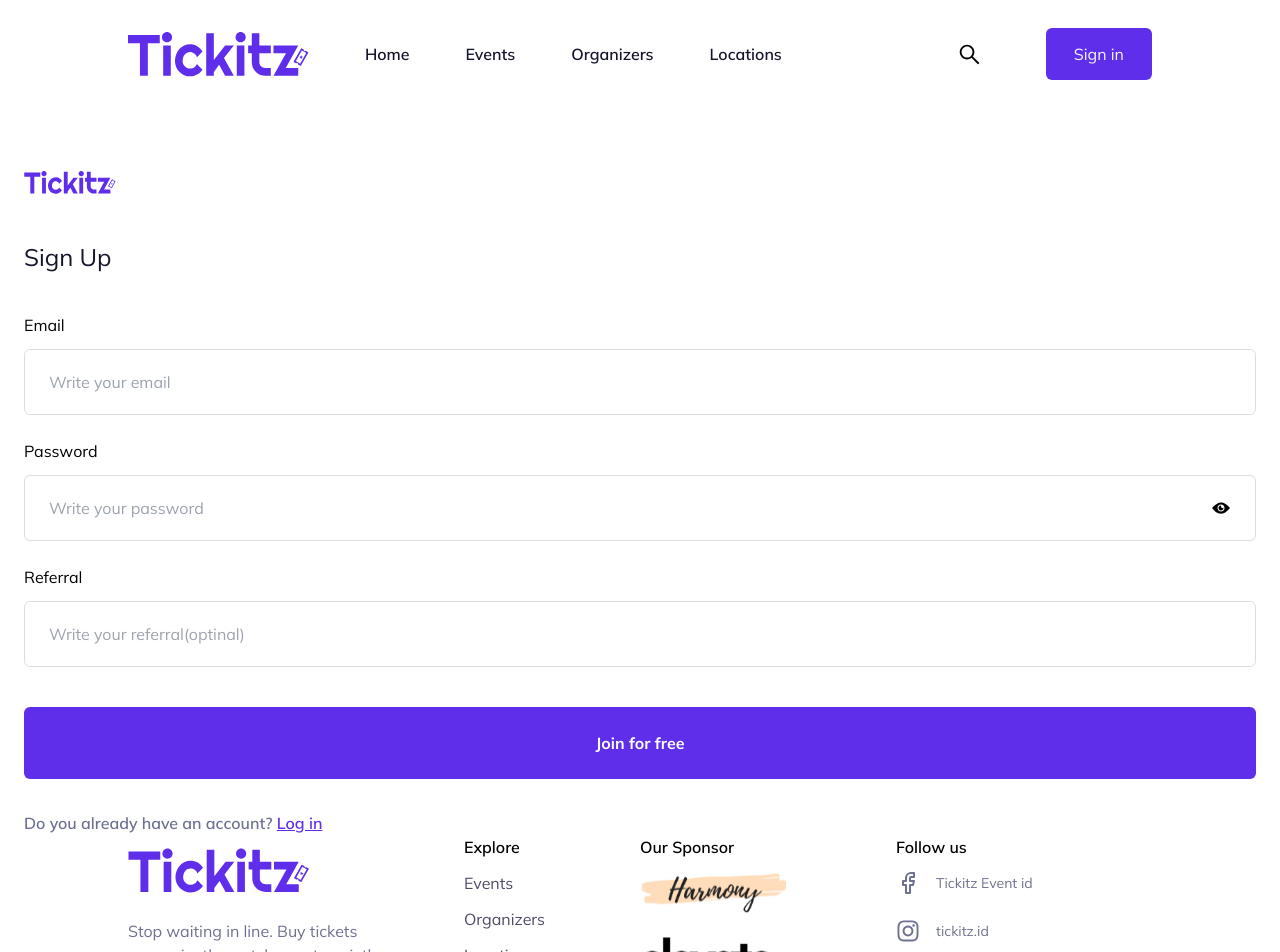
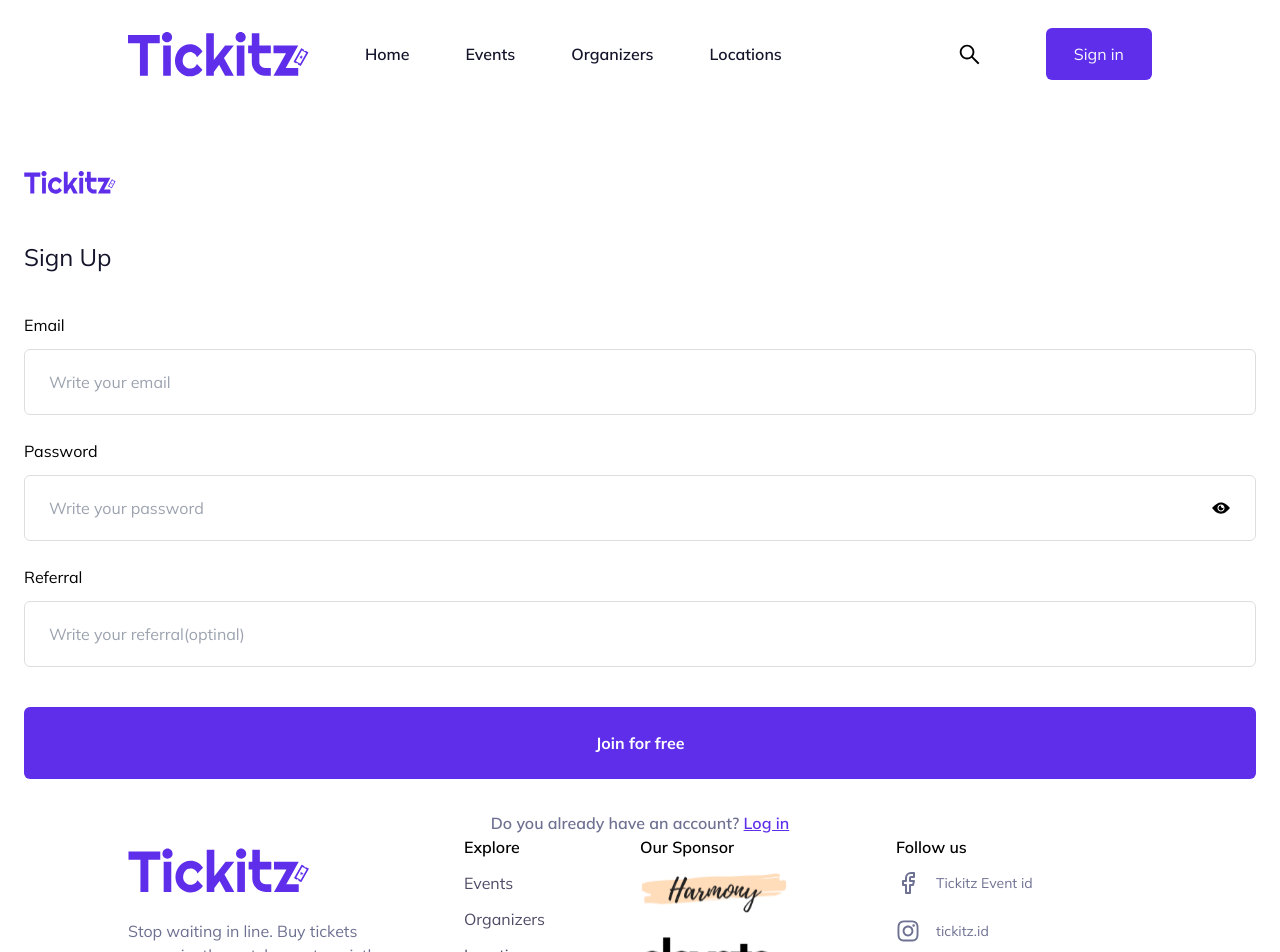
Before and after one commit to Yosef1997/miniproject, a Next.js app: page /signup in a window 1280 px wide. Shown: the top 952 px of the page. Built offline with nearby package versions, Linux system fonts and the light colour scheme.

Commit message:
style: change text align paragraph in signin and signup to center

```diff
--- a/app/signin/page.tsx
+++ b/app/signin/page.tsx
@@ -97,7 +97,7 @@
           )
         }}
       </Formik>
-      <p className='text-label font-semibold mt-8'>
+      <p className='text-label text-center font-semibold mt-8'>
         Forgot your password?{" "}
         <span>
           <Link href={"/forgotpassword"} className='text-primary underline'>
--- a/app/signup/page.tsx
+++ b/app/signup/page.tsx
@@ -114,7 +114,7 @@
           )
         }}
       </Formik>
-      <p className='text-label font-semibold mt-8'>
+      <p className='text-label text-center font-semibold mt-8'>
         Do you already have an account?{" "}
         <span>
           <Link href={"/signin"} className='text-primary underline'>
```
